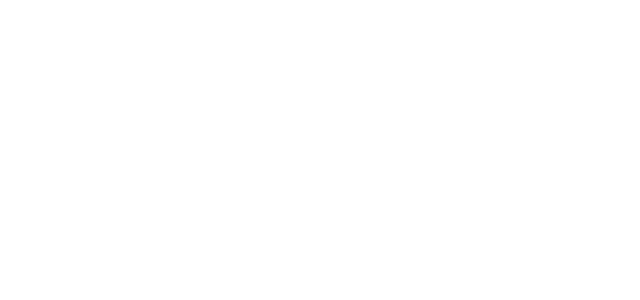
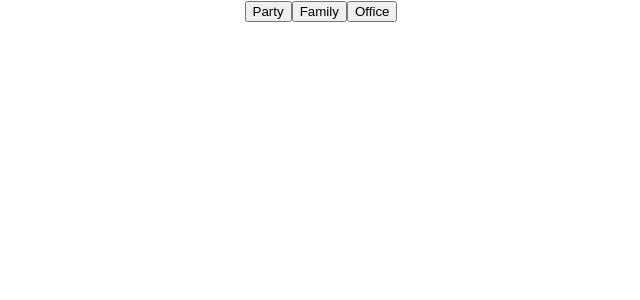
Before and after one commit to 78fatemanazari/react-lessons-app, a React (Create React App) app: page /excuse in a window 1280 px wide. Before the commit this address had no page. Shown: the top 300 px of the page, without its empty margins (319-959 px from the left). Built offline with nearby package versions, Linux system fonts and the light colour scheme.

Commit message:
feat: Create excuse page and fetch data from api

```diff
--- a/src/App.js
+++ b/src/App.js
@@ -1,6 +1,7 @@
 import React from 'react';
 import { BrowserRouter as Router, Routes, Route } from 'react-router-dom';
-import { Course } from './Course';
+import { Course } from './pages/Course';
+import { Excuse } from './pages/Excuse';
 import './App.css';
 
 function App() {
@@ -8,6 +9,7 @@
     <Router>
       <Routes>
         <Route path='/course' element={<Course />} />
+        <Route path='/excuse' element={<Excuse />} />
       </Routes>
     </Router>
   )
--- /dev/null
+++ b/src/pages/Excuse.js
@@ -0,0 +1,22 @@
+import React from "react";
+import { useState } from "react";
+import Axios from "axios";
+
+export const Excuse = () => {
+  const [fetchExcuse, setFetchExcuse] = useState("");
+  const fetchAllExcuse = (excuse) => {
+    Axios.get(`https://excuser-three.vercel.app/v1/excuse/${excuse}/`).then((res) => {
+      console.log(res.data);
+      setFetchExcuse(res.data[0].excuse)
+    });
+  };
+
+  return (
+    <div className="App">
+      <button onClick={()=>fetchAllExcuse("party")}>Party</button>
+      <button onClick={()=>fetchAllExcuse("family")}>Family</button>
+      <button onClick={()=>fetchAllExcuse("office")}>Office</button>
+      <h1>{fetchExcuse}</h1>
+    </div>
+  );
+};
```
Also changed, not shown: src/pages/Course.js (renamed from src/Course.js).
